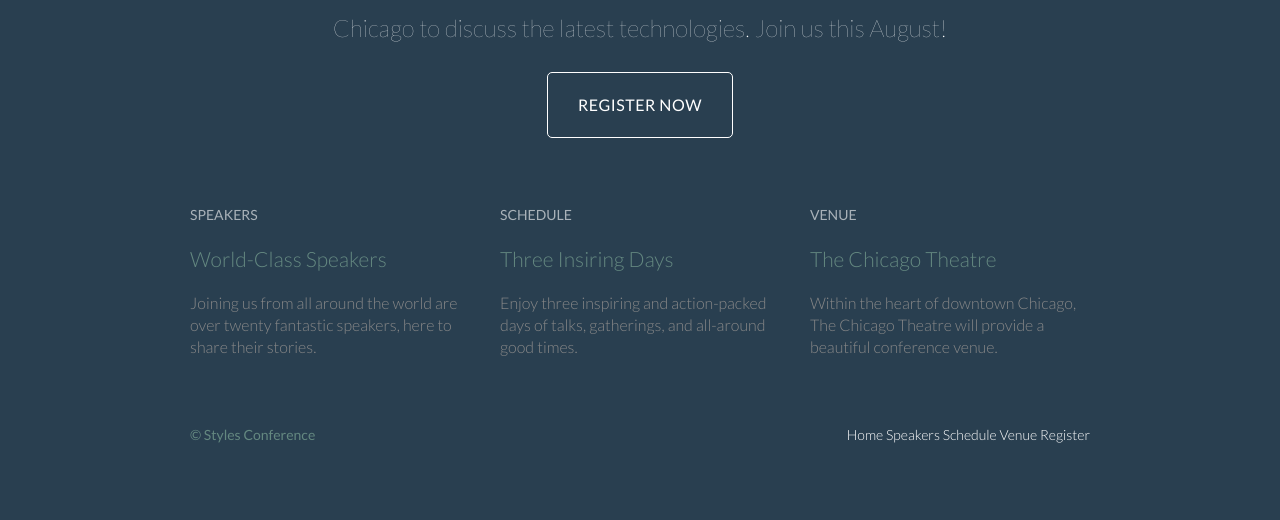
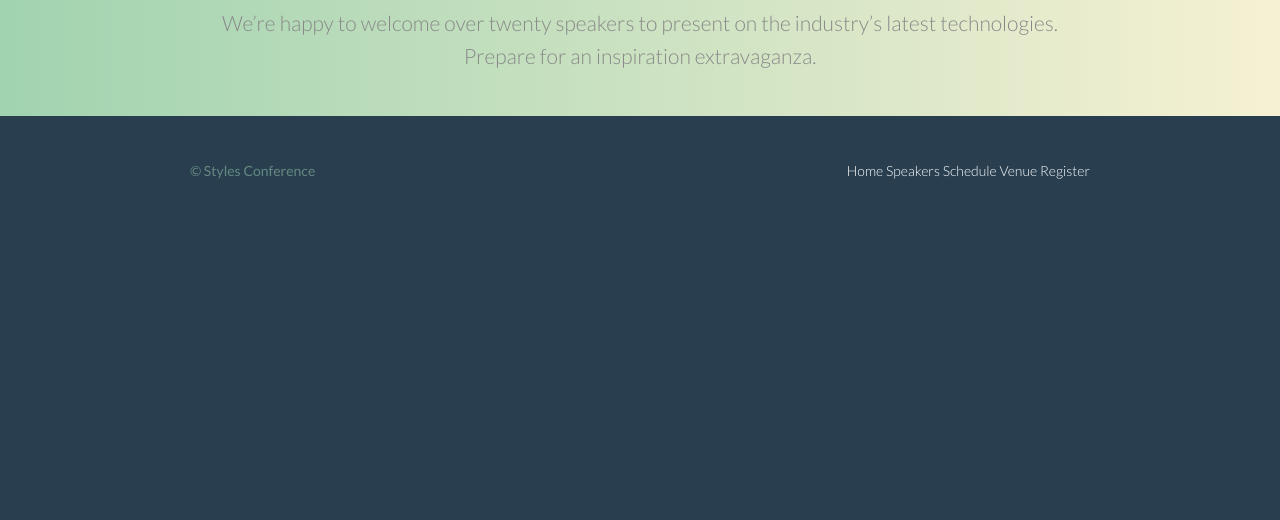
Before and after one commit to msagerup/Conference-website, a plain HTML site: page speakers.html in a window 1280 px wide. Shown: the part 280-800 px from the top of the page. Drawn offline with Linux system fonts and the light colour scheme.

Commit message:
Add individual pages, also final init styling

```diff
--- a/assets/stylesheets/main.css
+++ b/assets/stylesheets/main.css
@@ -272,8 +272,29 @@ ROWS
 
 .row-alt {
 	background: #cbe2c1;
+   background: -webkit-linear-gradient(left, #a1d3b0, #f6f1d3);
+   background: -o-linear-gradient(left, #a1d3b0, #f6f1d3);
+   background: linear-gradient(to right, #a1d3b0, #f6f1d3);
+   padding: 44px 0 22px 0;
+}
 
+
+
+/*
+------------------------------
+LEADS
+------------------------------
+*/
+
+.lead {
+	text-align: center;
 }
+
+.lead p {
+	font-size: 21px;
+	line-height: 33px;
+}
+
 
 
 
@@ -282,6 +303,7 @@ ROWS
 PRIMARY HEADER
 ------------------------------
 */
+
 
 .logo {
 	border-top: 4px solid #648880;
--- a/speakers.html
+++ b/speakers.html
@@ -25,44 +25,18 @@
 
     </header>
 
-    <section class="hero container">
-      <h2>Dedicated to the Craft of Building Websites</h2>
-      <p>Every year the brightest web designers and front-end developers descend on Chicago to discuss the latest technologies. Join us this August!</p>
-      <a class="btn btn-alt" href="register.html">Register Now</a>
-    </section>
 
-    <section class="grid">
 
-      <!-- Speakers -->
+    <!-- Lead -->
 
-      <section class="teaser col-1-3">
-        <a href="speaker.html">
-          <h5>Speakers</h5>
-          <h3>World-Class Speakers</h3>
-        </a>
-        <p>Joining us from all around the world are over twenty fantastic speakers, here to share their stories.</p>
-      </section><!--
+    <section class="row-alt">
+      <div class="lead container">
 
-      Schedule
+        <h1>Speakers</h1>
 
-      --><section class="teaser col-1-3">
-        <a href="schedule.html">
-          <h5>Schedule</h5>
-          <h3>Three Insiring Days</h3>
-        </a>
-        <p>Enjoy three inspiring and action-packed days of talks, gatherings, and all-around good times.</p>
-      </section><!--
+        <p>We&#8217;re happy to welcome over twenty speakers to present on the industry&#8217;s latest technologies. Prepare for an inspiration extravaganza.</p>
 
-      Venue
-
-      --><section class="teaser col-1-3">
-        <a href="venue.html">
-          <h5>Venue</h5>
-          <h3>The Chicago Theatre</h3>
-        </a>
-        <p>Within the heart of downtown Chicago, The Chicago Theatre will provide a beautiful conference venue.</p>
-      </section>
-
+      </div>
     </section>
 
     <footer class="primary-footer container group">
```
Also changed, not shown: index.html (+1 -1 lines), register.html (+6 -32 lines), schedule.html (+6 -32 lines), venue.html (+6 -32 lines).
